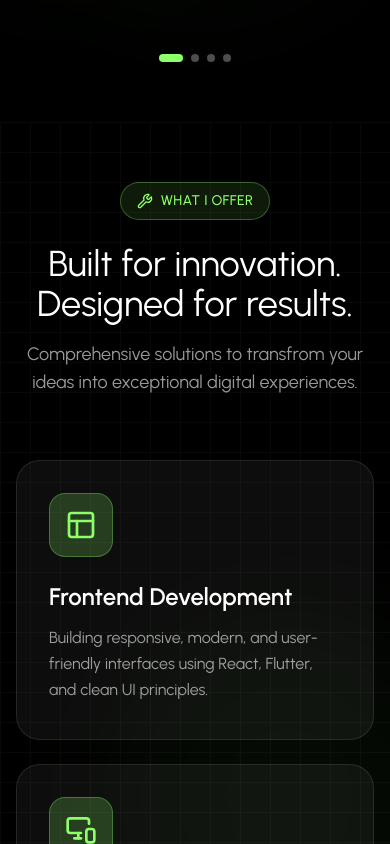
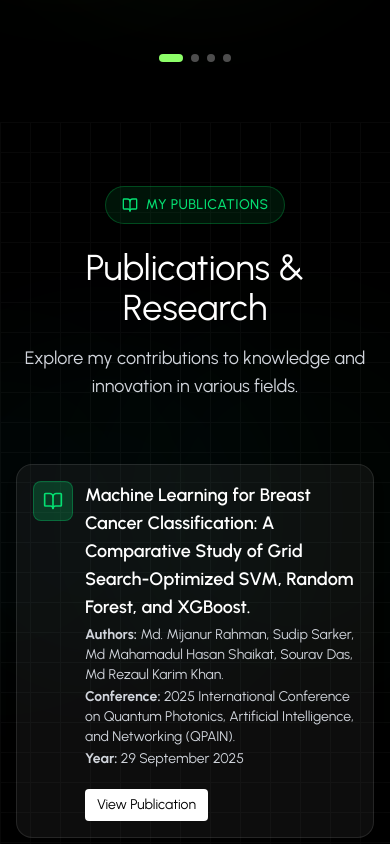
Before and after one commit to mahamadulhasanshaikat/mhs, a React (Vite) app: page / in a window 390 px wide. Shown: the part 6220-7064 px from the top of the page. Built offline with nearby package versions, Linux system fonts and the light colour scheme.

Commit message:
Publication section adding

```diff
--- a/src/App.jsx
+++ b/src/App.jsx
@@ -9,6 +9,7 @@ import Testimonials from './components/sections/Testimonials'
 import Contact from './components/sections/Contact'
 import Footer from './components/layout/Footer'
 import { Analytics } from "@vercel/analytics/react"
+import Publications from './components/sections/Publication'
 
 const App = () => {
   return (
@@ -20,6 +21,7 @@ const App = () => {
         <About />
         <Skills />
         <Projects />
+        <Publications />
         <Services />
         <Testimonials />
         <Contact />
--- a/src/components/sections/Hero.jsx
+++ b/src/components/sections/Hero.jsx
@@ -46,7 +46,7 @@ const Hero = () => {
                 className=' inline-flex items-center gap-0 mb-12 group'
 
               >
-                <div className=' relative z-10 bg-white text-[#212121] rounded-[17px] px-6.5 py-3 text-base font-medium border border-white'>
+                <div className=' relative z-10 bg-white text-[#212121] rounded-[17px] px-6.5 py-3 text-base font-medium border border-white  hover:bg-white/90'>
                   Get in Touch
                 </div>
               </button>
--- /dev/null
+++ b/src/components/sections/Publication.jsx
@@ -0,0 +1,146 @@
+import React, { useState } from 'react';
+import { BookOpen } from 'lucide-react';
+import FadeIn from '../animations/FadeIn';
+import { PUBLICATION_INFO } from '../../data/publication_research';
+
+const Publications = () => {
+  const [showAll, setShowAll] = useState(false);
+
+  // Separate publications into first 3 (always visible) and rest (hidden initially)
+  const visiblePublications = PUBLICATION_INFO.slice(0, 3);
+  const hiddenPublications = PUBLICATION_INFO.slice(3);
+
+  return (
+    <section id='publications' className='relative py-16 bg-black overflow-hidden'>
+      {/* Background overlays */}
+      <div className="absolute inset-0 overflow-hidden">
+        <div className="absolute top-1/4 left-1/4 w-96 h-96 bg-green-400/10 opacity-20 rounded-full blur-3xl" />
+        <div className="absolute bottom-1/4 right-1/4 w-96 h-96 bg-sky-400/10 opacity-20 rounded-full blur-3xl" />
+        <div className="absolute top-1/2 -translate-x-1/2 -translate-y-1/2 w-96 h-96 bg-green-400/5 opacity-20 rounded-full blur-3xl" />
+      </div>
+
+      {/* Grid pattern */}
+      <div
+        className="absolute inset-0 opacity-[0.03]"
+        style={{
+          backgroundImage: `
+            linear-gradient(to right, white 1px, transparent 1px),
+            linear-gradient(to bottom, white 1px, transparent 1px)
+          `,
+          backgroundSize: '30px 30px'
+        }}
+      />
+
+      <div className="relative z-10 max-w-4xl mx-auto px-4 sm:px-6 lg:px-8">
+        <FadeIn delay={0}>
+          <div className="text-center mb-16">
+            <div className="inline-flex items-center gap-2 px-4 py-2 bg-green-500/10 border border-green-500/30 rounded-full mb-6">
+              <BookOpen className='w-4 h-4 text-green-400' />
+              <span className="text-sm text-green-400 font-medium tracking-wide uppercase">My Publications</span>
+            </div>
+            <h2 className="text-4xl lg:text-5xl font-normal text-white mb-4 max-w-4.5xl mx-auto">
+              Publications & Research
+            </h2>
+            <p className="text-gray-300 text-lg max-w-xl mx-auto">
+              Explore my contributions to knowledge and innovation in various fields.
+            </p>
+          </div>
+        </FadeIn>
+
+        {/* Publication cards */}
+        <div className="space-y-6">
+          {/* Always visible publications */}
+          {visiblePublications.map((pub, index) => {
+            const isEven = index % 2 === 0;
+            return (
+              <FadeIn key={pub.id} delay={100 + index * 100}>
+                <div className="group relative bg-white/5 border border-white/10 rounded-2xl p-4 shadow-lg hover:shadow-xl transition-all duration-300 transform hover:-translate-y-0.5 hover:scale-102">
+                  <div className="flex items-start gap-3">
+                    <div className="shrink-0">
+                      <div className="w-10 h-10 rounded-lg bg-green-400/20 border border-green-400/30 flex items-center justify-center group-hover:scale-105 transition-transform duration-300">
+                        <BookOpen className="w-5 h-5 text-green-400" />
+                      </div>
+                    </div>
+                    <div className="flex-1">
+                      <h3 className={`text-lg font-semibold mb-1 transition-colors duration-300 ${isEven ? 'text-white group-hover:text-green-400' : 'text-white group-hover:text-sky-400'}`}>
+                        {pub.title}
+                      </h3>
+                      <p className="text-gray-300 text-sm mb-0.5"><strong>Authors:</strong> {pub.authors}</p>
+                      <p className="text-gray-300 text-sm mb-0.5">
+                        <strong>{pub.type}:</strong> {pub.venue}
+                      </p>
+                      <p className="text-gray-300 text-sm mb-2"><strong>Year:</strong> {pub.year}</p>
+                      <a
+                        href={pub.link}
+                        target="_blank"
+                        rel="noopener noreferrer"
+                        className="inline-block bg-white text-black text-sm px-3 py-1.5 rounded hover:bg-green-500 transition-colors mt-3"
+                      >
+                        View Publication
+                      </a>
+                    </div>
+                  </div>
+                  <div className={`absolute inset-0 bg-linear-to-br from-green-400/0 to-green-400/0 group-hover:from-green-400/10 ${isEven ? 'group-hover:to-green-400/10' : 'group-hover:to-sky-400/10'} rounded-2xl transition-all duration-300 pointer-events-none`} />
+                </div>
+              </FadeIn>
+            );
+          })}
+
+          {/* Hidden publications, shown when showAll=true */}
+          {showAll && hiddenPublications.map((pub, index) => {
+            const isEven = (index + visiblePublications.length) % 2 === 0;
+            return (
+              <FadeIn key={pub.id} delay={100 + (index + visiblePublications.length) * 100}>
+                <div className="group relative bg-white/5 border border-white/10 rounded-2xl p-4 shadow-lg hover:shadow-xl transition-all duration-300 transform hover:-translate-y-0.5 hover:scale-102">
+                  <div className="flex items-start gap-3">
+                    <div className="shrink-0">
+                      <div className="w-10 h-10 rounded-lg bg-green-400/20 border border-green-400/30 flex items-center justify-center group-hover:scale-105 transition-transform duration-300">
+                        <BookOpen className="w-5 h-5 text-green-400" />
+                      </div>
+                    </div>
+                    <div className="flex-1">
+                      <h3 className={`text-lg font-semibold mb-1 transition-colors duration-300 ${isEven ? 'text-white group-hover:text-green-400' : 'text-white group-hover:text-sky-400'}`}>
+                        {pub.title}
+                      </h3>
+                      <p className="text-gray-300 text-sm mb-0.5"><strong>Authors:</strong> {pub.authors}</p>
+                      <p className="text-gray-300 text-sm mb-0.5">
+                        <strong>{pub.type}:</strong> {pub.venue}
+                      </p>
+                      <p className="text-gray-300 text-sm mb-2"><strong>Year:</strong> {pub.year}</p>
+                      <a
+                        href={pub.link}
+                        target="_blank"
+                        rel="noopener noreferrer"
+                        className="inline-block bg-white text-black text-sm px-3 py-1.5 rounded hover:bg-green-500 transition-colors mt-3"
+                      >
+                        View Publication
+                      </a>
+                    </div>
+                  </div>
+                  <div className={`absolute inset-0 bg-linear-to-br from-green-400/0 to-green-400/0 group-hover:from-green-400/10 ${isEven ? 'group-hover:to-green-400/10' : 'group-hover:to-sky-400/10'} rounded-2xl transition-all duration-300 pointer-events-none`} />
+                </div>
+              </FadeIn>
+            );
+          })}
+        </div>
+
+        {/* Show More / Show Less button */}
+        {hiddenPublications.length > 0 && (
+          <div className="mt-6 text-center">
+            <button
+              onClick={() => setShowAll(!showAll)}
+              className="inline-flex items-center justify-center group"
+            >
+              <div className="relative z-10 bg-white text-[#212121] rounded-[17px] px-[1.625rem] py-1 text-base font-medium border border-white hover:bg-white/90 transition-colors">
+                {showAll ? 'Show Less' : 'Show More'}
+              </div>
+            </button>
+          </div>
+        )}
+
+      </div>
+    </section>
+  );
+};
+
+export default Publications;
--- /dev/null
+++ b/src/data/publication_research.js
@@ -0,0 +1,47 @@
+export const PUBLICATION_INFO = [
+  {
+    id: 1,
+    title: "Machine Learning for Breast Cancer Classification: A Comparative Study of Grid Search-Optimized SVM, Random Forest, and XGBoost.",
+    authors: "Md. Mijanur Rahman, Sudip Sarker, Md Mahamadul Hasan Shaikat, Sourav Das, Md Rezaul Karim Khan.",
+    venue: "2025 International Conference on Quantum Photonics, Artificial Intelligence, and Networking (QPAIN).",
+    type: "Conference",
+    year: "29 September 2025",
+    link: "https://ieeexplore.ieee.org/document/11172245"
+  },
+  // {
+  //   id: 2,
+  //   title: "Sustainable Energy Solutions in Urban Environments",
+  //   authors: "Alice Johnson, Bob Lee",
+  //   venue: "Environmental Science & Technology",
+  //   type: "Journal",
+  //   year: 2022,
+  //   link: "https://example.com/paper2"
+  // },
+  // {
+  //   id: 3,
+  //   title: "Deep Learning Approaches for Image Recognition",
+  //   authors: "Mary Adams, Tom Brown",
+  //   venue: "Computer Vision Journal",
+  //   type: "Journal",
+  //   year: 2021,
+  //   link: "https://example.com/paper3"
+  // },
+  // {
+  //   id: 4,
+  //   title: "Deep Learning, Deep Learning Approaches for Image Recognition",
+  //   authors: "Mary Adams, Tom Brown",
+  //   venue: "International Conference on Computer Vision",
+  //   type: "Conference",  // <- conference
+  //   year: 2021,
+  //   link: "https://example.com/paper4"
+  // },
+  // {
+  //   id: 5,
+  //   title: "Next-Gen AI Applications in Healthcare",
+  //   authors: "John Doe, Mary Adams",
+  //   venue: "Healthcare AI Journal",
+  //   type: "Journal",
+  //   year: 2020,
+  //   link: "https://example.com/paper5"
+  // }
+];
--- a/src/utils/constants.js
+++ b/src/utils/constants.js
@@ -38,6 +38,7 @@ export const NAV_LINKS = [
     { id: 'about', label: 'About' },
     { id: 'skills', label: 'Skills' },
     { id: 'projects', label: 'Projects' },
+    { id: 'publications', label: 'Publications' },
     { id: 'services', label: 'Services' },
     { id: 'contact', label: 'Contact' }
 
```
